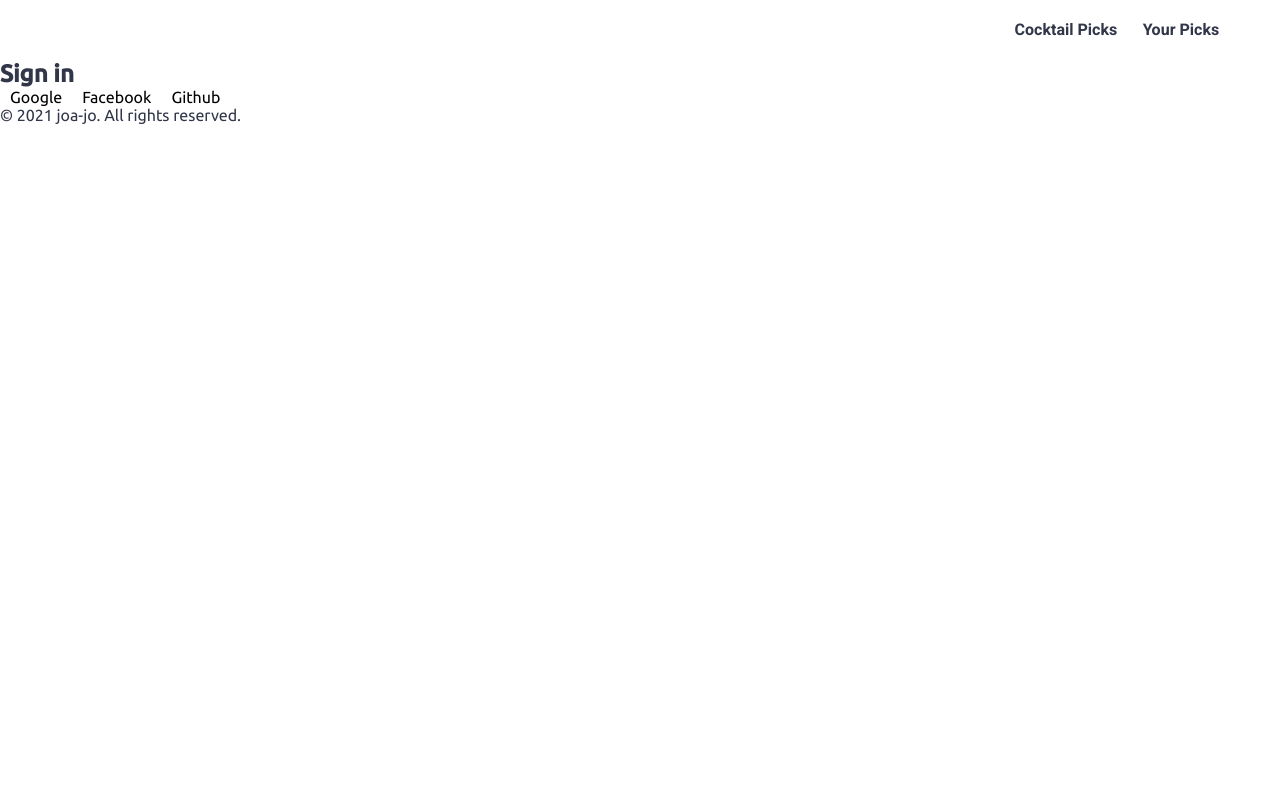
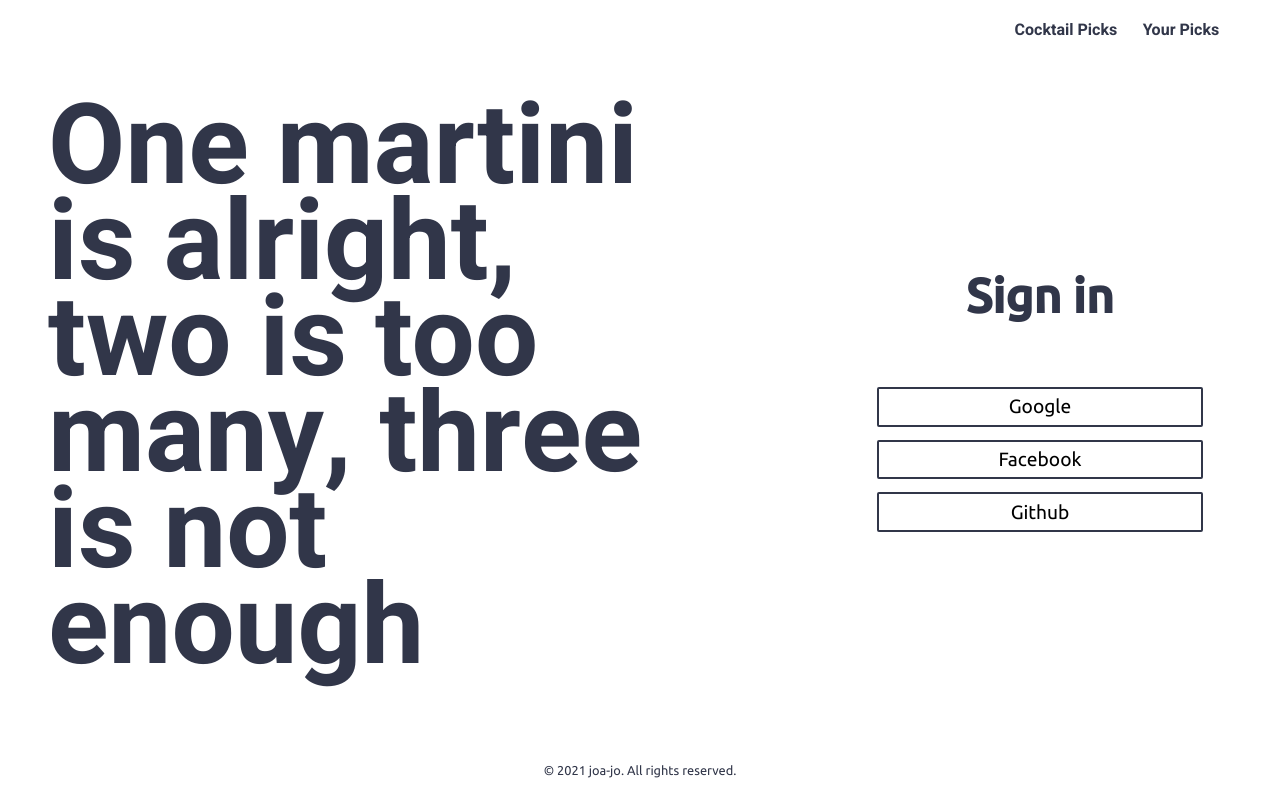
Before and after one commit to joa-jo/vue-cocktail-app, a Vue app: page / in a window 1280 px wide. Built offline with nearby package versions, Linux system fonts and the light colour scheme.

Commit message:
[COTS-3422] task: Login UI 스타일링

```diff
--- a/src/components/Footer.vue
+++ b/src/components/Footer.vue
@@ -4,8 +4,16 @@
 
 <script>
 export default {
-  name: "Footer",
+  name: 'Footer',
 };
 </script>
 
-<style lang="scss"></style>
+<style lang="scss">
+footer {
+  display: flex;
+  justify-content: center;
+  align-items: center;
+  height: 60px;
+  font-size: 0.8rem;
+}
+</style>
--- a/src/components/Login.vue
+++ b/src/components/Login.vue
@@ -1,8 +1,8 @@
 <template>
   <section class="login">
-    <h1>{{ msg }}</h1>
+    <h1 class="loginTitle">{{ msg }}</h1>
     <!-- Login Btns -->
-    <ul>
+    <ul class="loginBtns">
       <li v-for="(btn, index) in btns" v-bind:key="index">
         <button v-bind:title="`Login with ${btn.title}`">
           {{ btn.title }}
@@ -26,20 +26,66 @@ export default {
 };
 </script>
 
-<!-- Add "scoped" attribute to limit CSS to this component only -->
 <style scoped lang="scss">
-h3 {
-  margin: 40px 0 0;
+@import '@/scss/variables';
+@import '@/scss/mixins';
+@import '@/scss/quote';
+
+// Login Buttons
+.login {
+  width: 100%;
+  // max-width: 100rem;
+  padding: 0 1.8rem;
+  text-align: center;
+  h1 {
+    display: block;
+    margin-bottom: 4rem;
+    font-size: 3rem;
+  }
 }
-ul {
-  list-style-type: none;
-  padding: 0;
+
+.loginBtns {
+  li {
+    margin-bottom: 0.8rem;
+    &:last-of-type {
+      margin-bottom: 0;
+    }
+    button {
+      width: 100%;
+      padding: 0.4rem 0;
+      font-size: 1.2rem;
+      border: 2px solid $cocktailDark;
+      border-radius: 2px;
+      transition: all 0.25s;
+      &:hover {
+        color: #fff;
+        background-color: $cocktailDark;
+      }
+    }
+  }
 }
-li {
-  display: inline-block;
-  margin: 0 10px;
+
+@include tablet {
+  .login {
+    max-width: 30%;
+    margin-right: 3rem;
+    &::before {
+      @include login-quote;
+    }
+  }
 }
-a {
-  color: #42b983;
+
+@include desktop {
+  .login {
+    width: 100%;
+    max-width: 30%;
+    margin-right: 8rem;
+    &::before {
+      @include login-quote;
+      left: 4rem;
+      font-size: 10rem;
+      line-height: 8rem;
+    }
+  }
 }
 </style>
--- /dev/null
+++ b/src/scss/quote.scss
@@ -0,0 +1,15 @@
+@mixin login-quote {
+  content: 'One martini is alright, two is too many, three is not enough';
+  display: block;
+  position: fixed;
+  top: 50%;
+  left: 3rem;
+  transform: translateY(-52%);
+  max-width: 50%;
+  font-family: 'Heebo', sans-serif;
+  text-align: left;
+  font-size: 7rem;
+  font-weight: 700;
+  line-height: 6rem;
+  z-index: 30;
+}
--- a/src/views/Home.vue
+++ b/src/views/Home.vue
@@ -14,3 +14,31 @@ export default {
   },
 };
 </script>
+
+<style lang="scss">
+@import '@/scss/mixins';
+
+.home {
+  display: flex;
+  justify-content: center;
+  align-items: center;
+  width: 100%;
+  height: calc(100vh - 120px);
+}
+
+@include tablet {
+  .home {
+    position: relative;
+    justify-content: flex-end;
+    padding: 2rem 0;
+  }
+}
+
+@include desktop {
+  .home {
+    position: relative;
+    justify-content: flex-end;
+    padding: 2rem 0;
+  }
+}
+</style>
```
